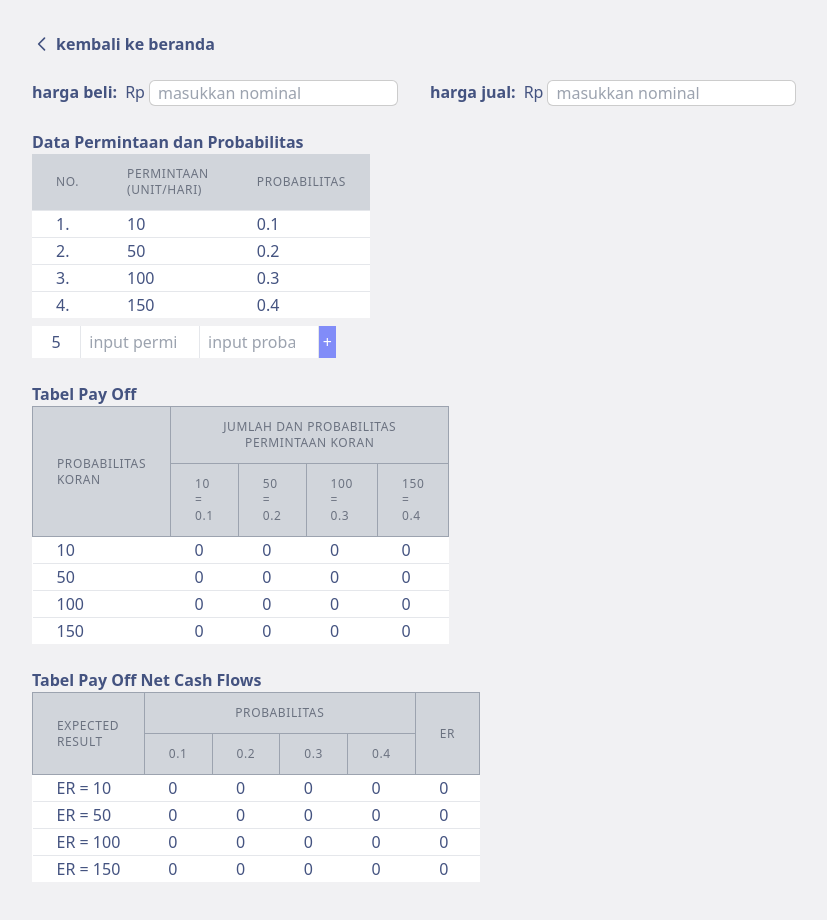
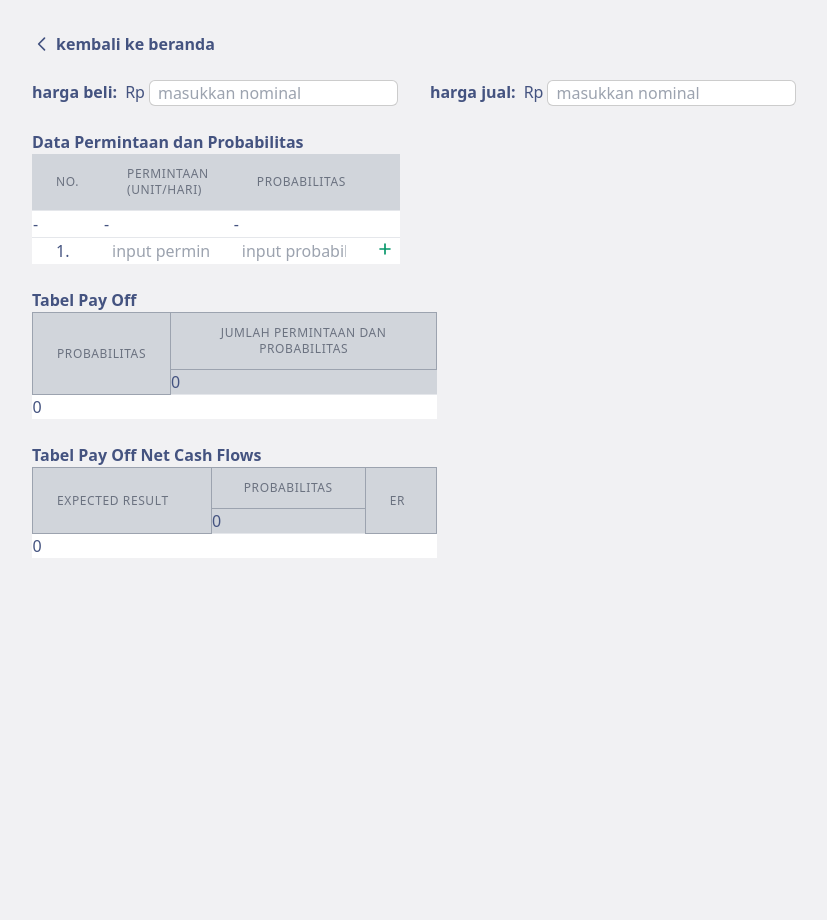
Before and after one commit to fazaghulam/decision-making, a React (Create React App) app: page /calculate in a window 1280 px wide. Shown: the top 920 px of the page, without its empty margins (0-827 px from the left). After the commit the page ends 800 px from the top, so only its background shows below. Built offline with nearby package versions, Linux system fonts and the light colour scheme.

Commit message:
add delete icon

```diff
--- a/src/pages/Decision.js
+++ b/src/pages/Decision.js
@@ -21,20 +21,39 @@ const init = [
 ];
 
 export default function Decision() {
-  const [data, setData] = useState(init);
+  const [data, setData] = useState([]);
   const [payoff, setPayoff] = useState([[]]);
   const [exReturn, setExReturn] = useState([[]]);
   const [beli, setBeli] = useState("");
   const [jual, setJual] = useState("");
+  const [id, setId] = useState(0);
   const [permintaan, setPermintaan] = useState("");
   const [probabilitas, setProbabilitas] = useState("");
 
   const addData = () => {
     if (permintaan !== "" && probabilitas !== "") {
-      setData([...data, { permintaan: parseInt(permintaan), probabilitas: parseFloat(probabilitas) }]);
+      setData([...data, { id, permintaan: parseInt(permintaan), probabilitas: parseFloat(probabilitas) }]);
+      setId(id + 1);
     }
     setPermintaan("");
     setProbabilitas("");
+  };
+
+  const handleDeleteData = (i) => {
+    const itemRemoved = data.splice(i, 1);
+    setData(data.filter((data) => data !== itemRemoved));
+  };
+
+  const handleUpdateData = (id) => {
+    console.log(id);
+  };
+
+  // console.log(data);
+
+  const handleKeyPress = (code) => {
+    if (code === "Enter") {
+      addData();
+    }
   };
 
   const transpose = (a) => {
@@ -85,10 +104,10 @@ export default function Decision() {
   };
 
   // console.log(payoff);
-  console.log(exReturn);
+  // console.log(exReturn);
 
   useEffect(() => {
-    calculateReturn();
+    if (data.length > 0) calculateReturn();
   }, [data, beli, jual]);
 
   return (
@@ -129,6 +148,7 @@ export default function Decision() {
               <th className="px-6 py-3 text-left text-xs font-medium text-gray-500 uppercase tracking-wider">No.</th>
               <th className="px-6 py-3 text-left text-xs font-medium text-gray-500 uppercase tracking-wider">Permintaan (Unit/Hari)</th>
               <th className="px-6 py-3 text-left text-xs font-medium text-gray-500 uppercase tracking-wider">Probabilitas</th>
+              <th></th>
             </tr>
           </thead>
           <tbody className="bg-white divide-y divide-gray-200">
@@ -138,6 +158,38 @@ export default function Decision() {
                   <td className="px-6 whitespace-nowrap">{i + 1}.</td>
                   <td className="px-6 whitespace-nowrap">{list.permintaan}</td>
                   <td className="px-6 whitespace-nowrap">{list.probabilitas}</td>
+                  <td className="flex">
+                    {/* <svg
+                      className="w-4 h-4 text-yellow-500 cursor-pointer"
+                      fill="none"
+                      stroke="currentColor"
+                      viewBox="0 0 24 24"
+                      xmlns="http://www.w3.org/2000/svg"
+                      onClick={() => handleUpdateData(list.id)}
+                    >
+                      <path
+                        strokeLinecap="round"
+                        strokeLinejoin="round"
+                        strokeWidth={2}
+                        d="M11 5H6a2 2 0 00-2 2v11a2 2 0 002 2h11a2 2 0 002-2v-5m-1.414-9.414a2 2 0 112.828 2.828L11.828 15H9v-2.828l8.586-8.586z"
+                      />
+                    </svg> */}
+                    <svg
+                      className="w-4 h-4 text-red-600 cursor-pointer mx-1"
+                      fill="none"
+                      stroke="currentColor"
+                      viewBox="0 0 24 24"
+                      xmlns="http://www.w3.org/2000/svg"
+                      onClick={() => handleDeleteData(i)}
+                    >
+                      <path
+                        strokeLinecap="round"
+                        strokeLinejoin="round"
+                        strokeWidth={2}
+                        d="M10 14l2-2m0 0l2-2m-2 2l-2-2m2 2l2 2m7-2a9 9 0 11-18 0 9 9 0 0118 0z"
+                      />
+                    </svg>
+                  </td>
                 </tr>
               ))) || (
               <tr>
@@ -146,9 +198,43 @@ export default function Decision() {
                 <td>-</td>
               </tr>
             )}
+            <tr>
+              <td className="px-6 whitespace-nowrap">{(data?.length && data.length + 1) || 1}.</td>
+              <td>
+                <input
+                  className="w-full px-2"
+                  type="number"
+                  value={permintaan}
+                  placeholder="input permintaan"
+                  onChange={(e) => setPermintaan(e.target.value)}
+                />
+              </td>
+              <td>
+                <input
+                  className="w-full px-2"
+                  type="number"
+                  value={probabilitas}
+                  placeholder="input probabilitas"
+                  onChange={(e) => setProbabilitas(e.target.value)}
+                  onKeyPress={(e) => handleKeyPress(e.key)}
+                />
+              </td>
+              <td className="flex justify-end">
+                <svg
+                  className="w-5 h-5 text-green-600 cursor-pointer mx-1"
+                  onClick={addData}
+                  fill="none"
+                  stroke="currentColor"
+                  viewBox="0 0 24 24"
+                  xmlns="http://www.w3.org/2000/svg"
+                >
+                  <path strokeLinecap="round" strokeLinejoin="round" strokeWidth={2} d="M12 6v6m0 0v6m0-6h6m-6 0H6" />
+                </svg>
+              </td>
+            </tr>
           </tbody>
         </table>
-        <div className="flex mt-2 w-1/4 divide-x divide-gray-200">
+        {/* <div className="flex mt-2 w-1/4 divide-x divide-gray-200">
           <p className="bg-white py-1 w-16 text-center">{(data?.length && data.length + 1) || 1}</p>
           <input
             className="w-1/2 px-2"
@@ -163,11 +249,12 @@ export default function Decision() {
             value={probabilitas}
             placeholder="input probabilitas"
             onChange={(e) => setProbabilitas(e.target.value)}
+            onKeyPress={(e) => handleKeyPress(e.key)}
           />
           <button className="bg-indigo-400 p-1 text-white" onClick={addData}>
             +
           </button>
-        </div>
+        </div> */}
         <p className="font-bold mt-6">Tabel Pay Off</p>
         <table className="divide-y divide-gray-200 w-1/3 bg-white">
           <thead className="bg-gray-300">
@@ -177,13 +264,13 @@ export default function Decision() {
                 rowSpan="2"
                 className="px-6 py-3 text-left text-xs font-medium text-gray-500 uppercase tracking-wider border border-gray-400"
               >
-                probabilitas koran
+                probabilitas
               </td>
               <td
                 colSpan={data.length}
                 className="px-6 py-3 text-left text-xs font-medium text-gray-500 uppercase tracking-wider border border-gray-400 text-center"
               >
-                jumlah dan probabilitas permintaan koran
+                jumlah permintaan dan probabilitas
               </td>
             </tr>
             <tr>
```
